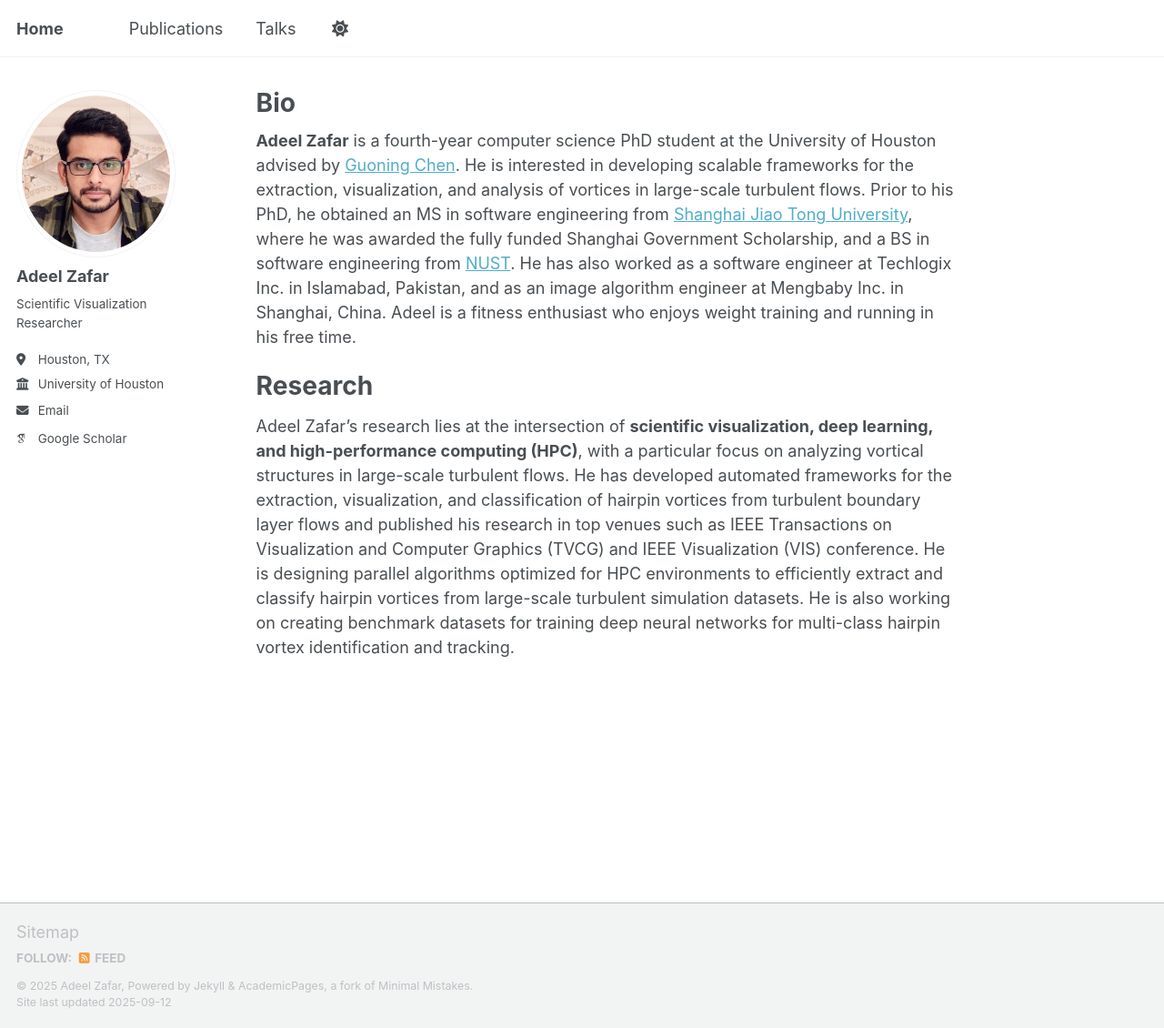
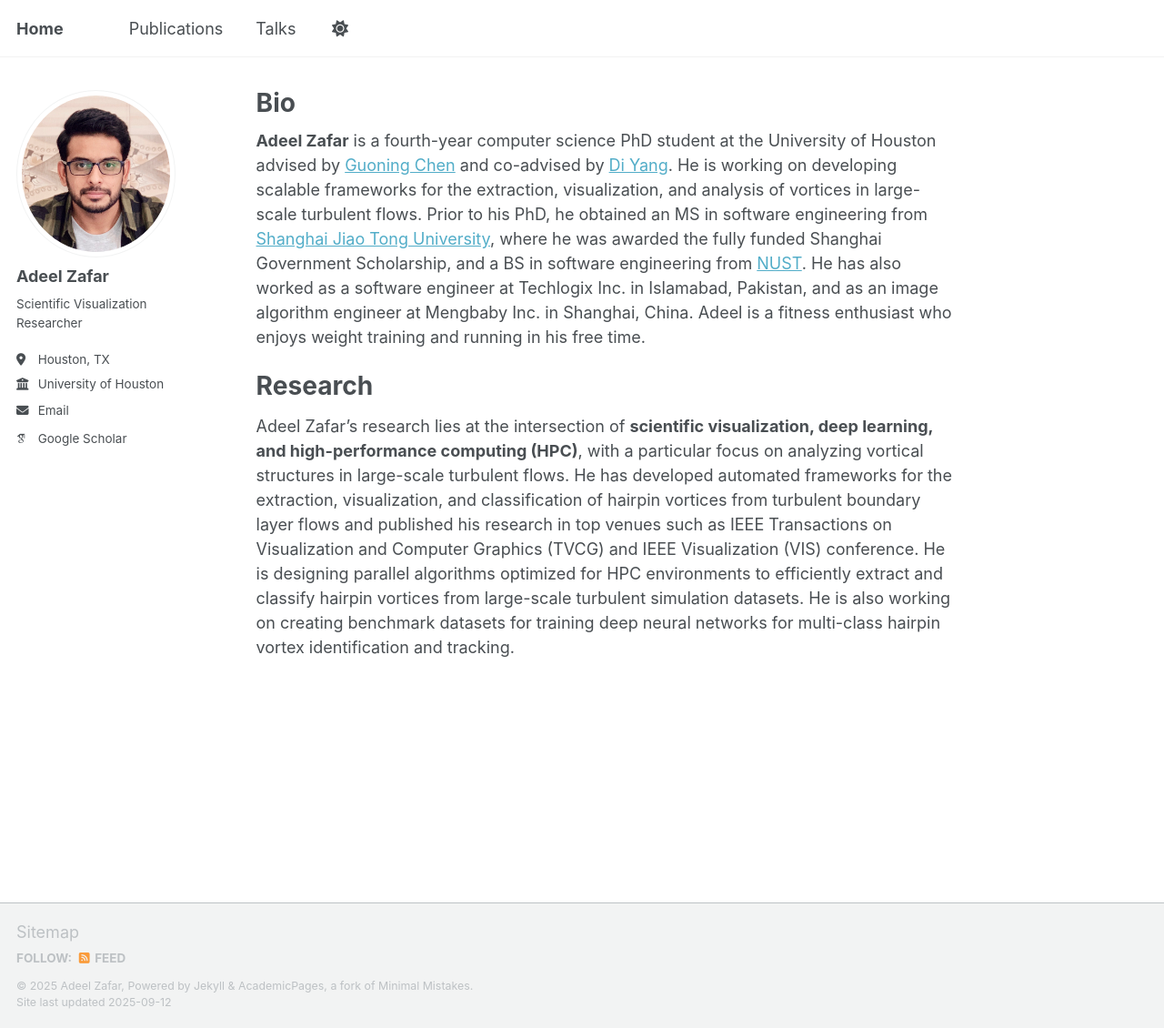
Before and after one commit to adeelz92/adeelz92.github.io, a Jekyll site: the page built from _pages/about.md, in a window 1280 px wide and 1130 px high. Shown: the whole window at 91% size. Built offline with Jekyll 4.4.1, drawn with Linux system fonts in a browser that asks for light colours; some web fonts are replaced; a script that is not in the unit is left out.

Commit message:
Update about.md

```diff
--- a/_pages/about.md
+++ b/_pages/about.md
@@ -7,7 +7,7 @@ redirect_from:
   - /about.html
 ---
 
-**Adeel Zafar** is a fourth-year computer science PhD student at the University of Houston advised by [Guoning Chen](https://www2.cs.uh.edu/~chengu/). He is interested in developing scalable frameworks for the extraction, visualization, and analysis of vortices in large-scale turbulent flows. Prior to his PhD, he obtained an MS in software engineering from [Shanghai Jiao Tong University](https://en.sjtu.edu.cn/), where he was awarded the fully funded Shanghai Government Scholarship, and a BS in software engineering from [NUST](https://nust.edu.pk/). He has also worked as a software engineer at Techlogix Inc. in Islamabad, Pakistan, and as an image algorithm engineer at Mengbaby Inc. in Shanghai, China. Adeel is a fitness enthusiast who enjoys weight training and running in his free time.
+**Adeel Zafar** is a fourth-year computer science PhD student at the University of Houston advised by [Guoning Chen](https://www2.cs.uh.edu/~chengu/) and co-advised by [Di Yang](https://yang.me.uh.edu/). He is working on developing scalable frameworks for the extraction, visualization, and analysis of vortices in large-scale turbulent flows. Prior to his PhD, he obtained an MS in software engineering from [Shanghai Jiao Tong University](https://en.sjtu.edu.cn/), where he was awarded the fully funded Shanghai Government Scholarship, and a BS in software engineering from [NUST](https://nust.edu.pk/). He has also worked as a software engineer at Techlogix Inc. in Islamabad, Pakistan, and as an image algorithm engineer at Mengbaby Inc. in Shanghai, China. Adeel is a fitness enthusiast who enjoys weight training and running in his free time.
 
 Research
 ======
```
